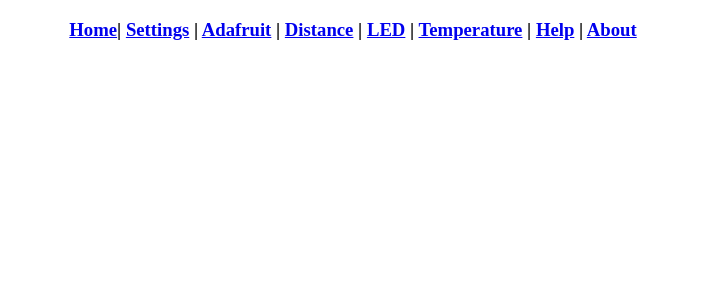
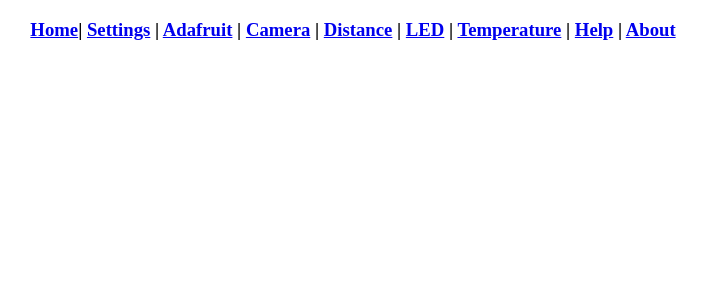
Before and after one commit to Norbaeocystin/Flaskberry, a Flask app: template Flaskberry/Templates/distance.html in a window 1280 px wide. Shown: the top 300 px of the page, without its empty margins (287-994 px from the left). Run offline with Flask 2, Linux system fonts and the light colour scheme; the template is opened without the code that fills it: values that come from a table or form of the project are taken from there, others are empty; parts of the project's set-up code (start-up, migrations or seed data) failed here and were passed over.

Commit message:
Update distance.html

```diff
--- a/Flaskberry/Templates/distance.html
+++ b/Flaskberry/Templates/distance.html
@@ -22,6 +22,7 @@ nav {
  <a href="/">Home</a>|
     <a href="/settings">Settings</a> |
 <a href="/adafruit">Adafruit</a> |
+<a href="/camera">Camera</a> |
 <a href="/distance">Distance</a> |
 <a href="/led">LED</a> |
 <a href="/temperature">Temperature</a> |
```
